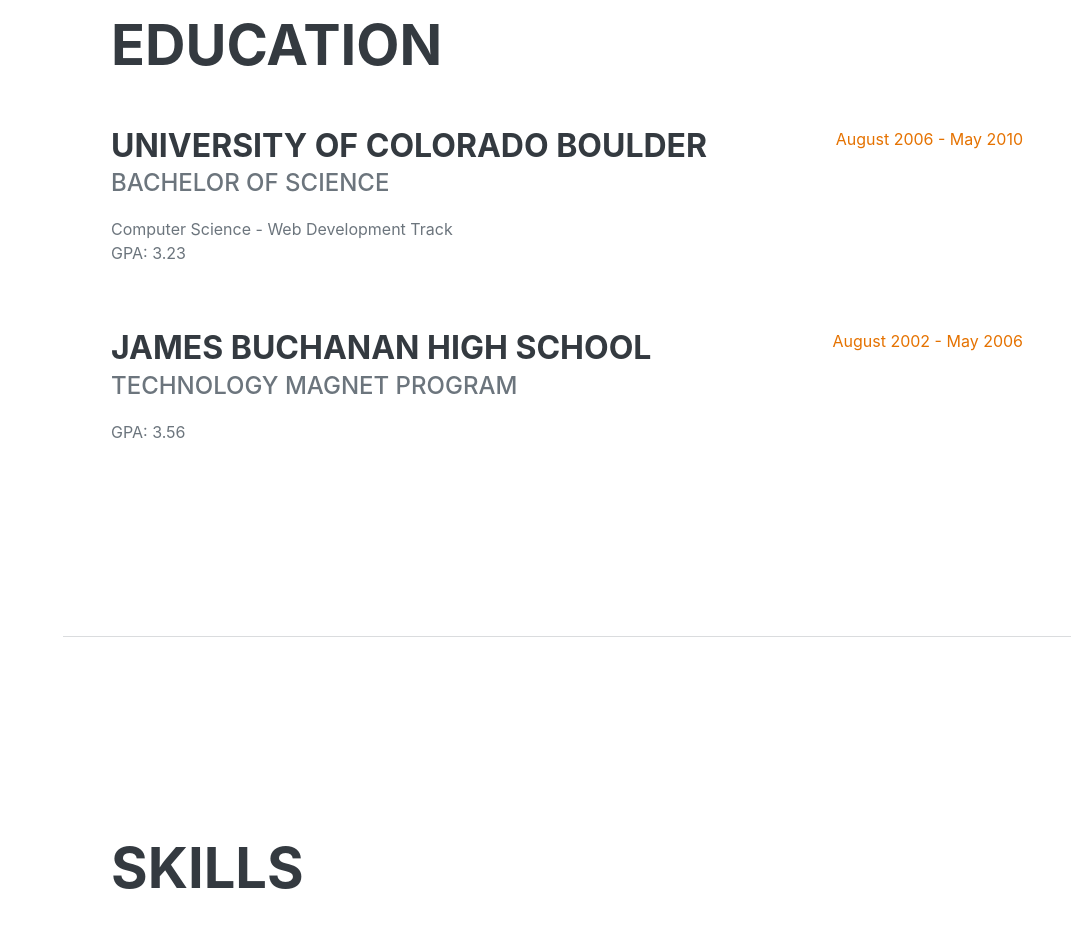
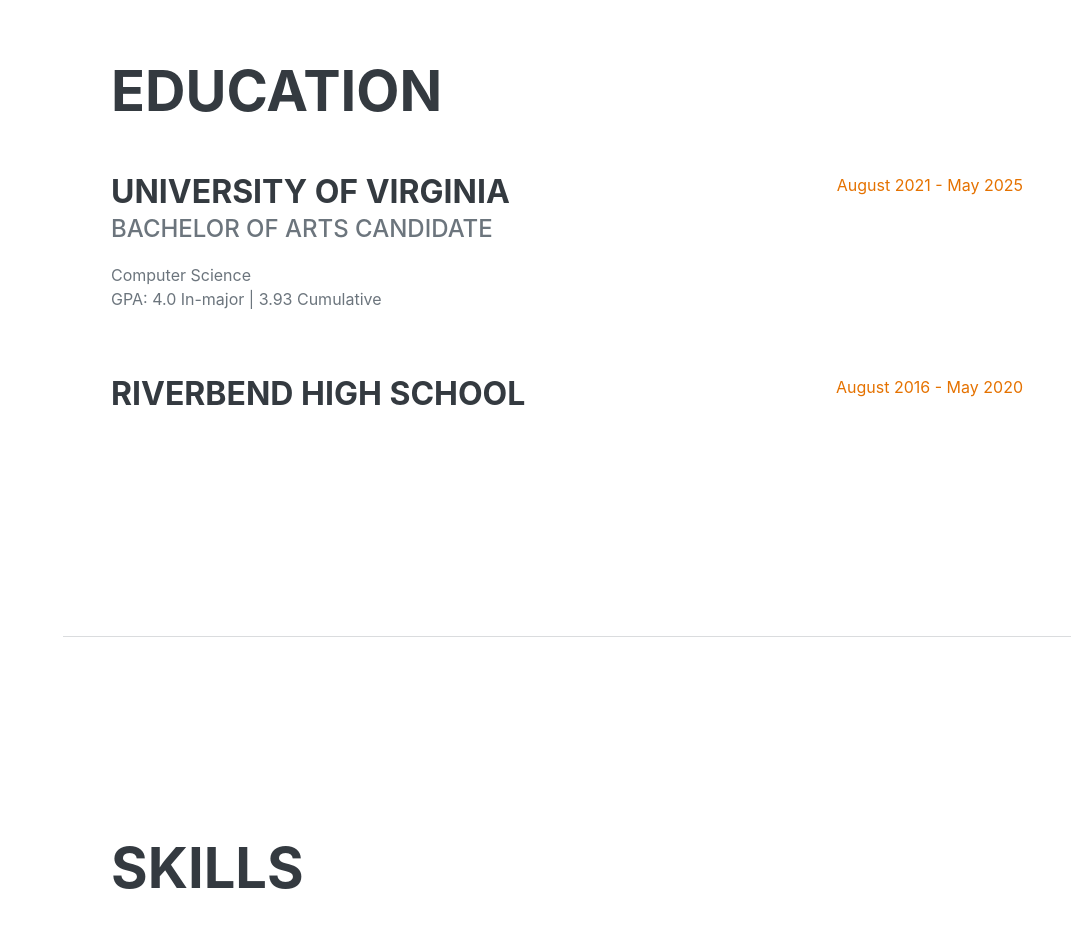
Before and after one commit to brian-baugher/brian-baugher.github.io, a plain HTML site: page index.html in a window 1280 px wide. Shown: the part 2380-3307 px from the top of the page, without its empty margins (209-1280 px from the left). Drawn offline with nearby package versions, Linux system fonts and the light colour scheme; a web font is replaced by a local one.

Commit message:
education

```diff
--- a/index.html
+++ b/index.html
@@ -111,20 +111,21 @@
                     <h2 class="mb-5">Education</h2>
                     <div class="d-flex flex-column flex-md-row justify-content-between mb-5">
                         <div class="flex-grow-1">
-                            <h3 class="mb-0">University of Colorado Boulder</h3>
-                            <div class="subheading mb-3">Bachelor of Science</div>
-                            <div>Computer Science - Web Development Track</div>
-                            <p>GPA: 3.23</p>
+                            <h3 class="mb-0">University of Virginia</h3>
+                            <div class="subheading mb-3">Bachelor of Arts Candidate</div>
+                            <div>Computer Science</div>
+                            <p>GPA: 4.0 In-major |
+                                3.93 Cumulative</p>
                         </div>
-                        <div class="flex-shrink-0"><span class="text-primary">August 2006 - May 2010</span></div>
+                        <div class="flex-shrink-0"><span class="text-primary">August 2021 - May 2025</span></div>
                     </div>
                     <div class="d-flex flex-column flex-md-row justify-content-between">
                         <div class="flex-grow-1">
-                            <h3 class="mb-0">James Buchanan High School</h3>
-                            <div class="subheading mb-3">Technology Magnet Program</div>
-                            <p>GPA: 3.56</p>
+                            <h3 class="mb-0">Riverbend High School</h3>
+                           <!-- <div class="subheading mb-3">STEM Magnet Program</div> -->
+                           <!-- <p>GPA: 3.56</p> -->
                         </div>
-                        <div class="flex-shrink-0"><span class="text-primary">August 2002 - May 2006</span></div>
+                        <div class="flex-shrink-0"><span class="text-primary">August 2016 - May 2020</span></div>
                     </div>
                 </div>
             </section>
```
